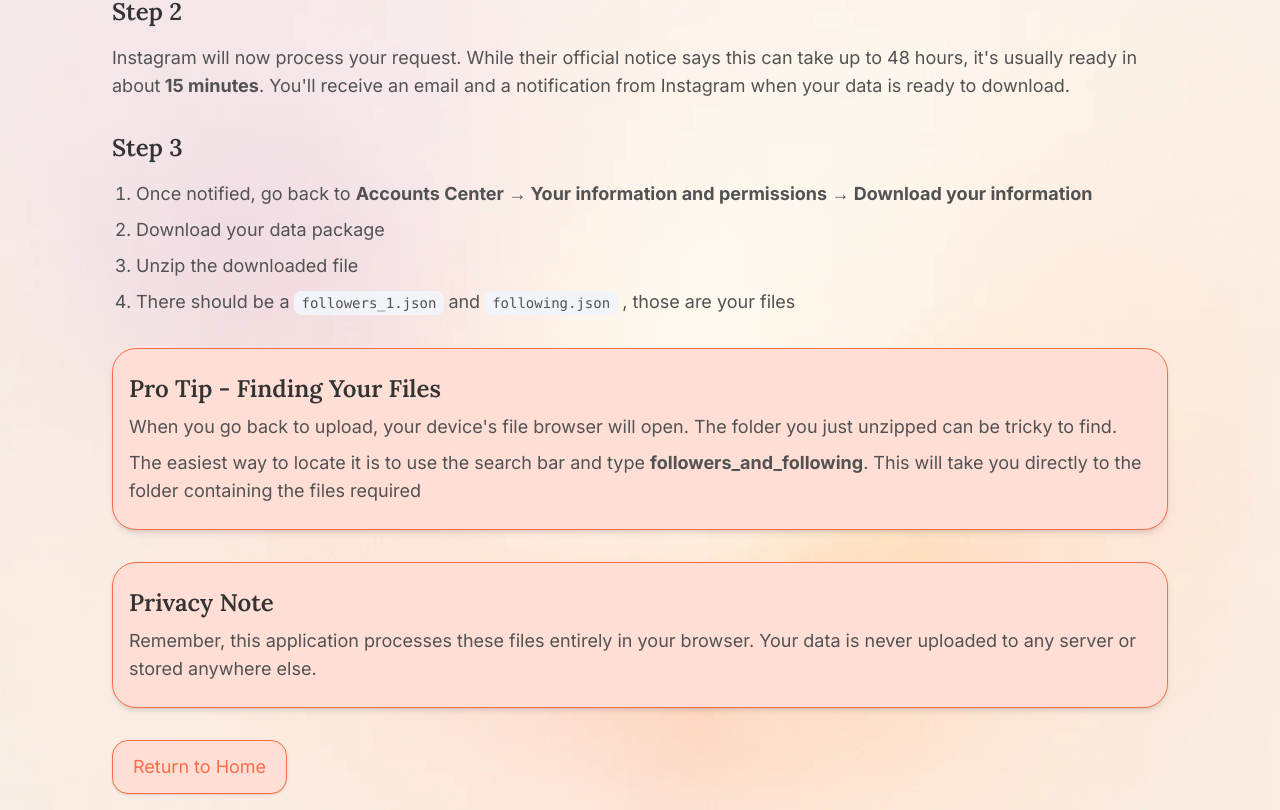
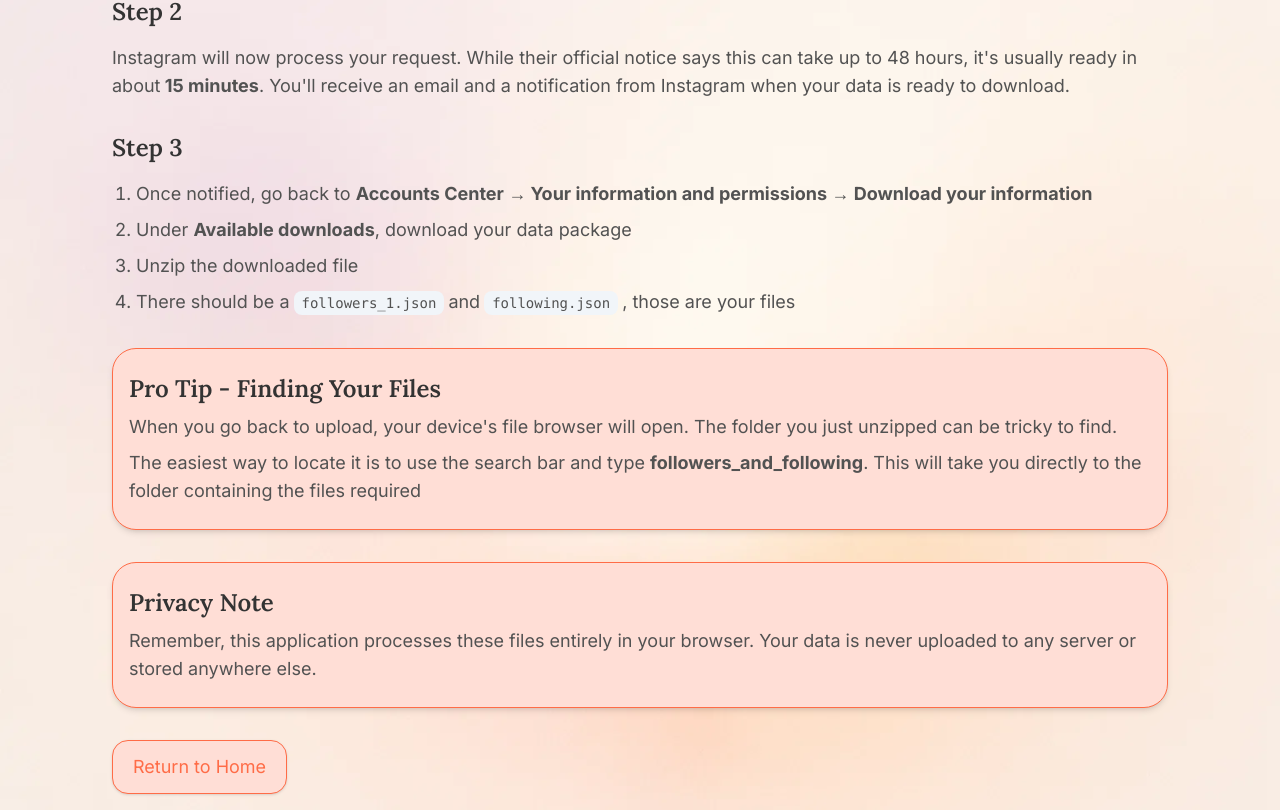
Before and after one commit to Eric-Zhang-Developer/follow-diff, a Next.js app: page /tutorial in a window 1280 px wide. Shown: the part 854-1664 px from the top of the page. Built offline with nearby package versions, Linux system fonts and the light colour scheme.

Commit message:
feat: more specificity in sub-step 2 of step 3

```diff
--- a/src/app/tutorial/page.tsx
+++ b/src/app/tutorial/page.tsx
@@ -85,7 +85,7 @@ export default function Tutorial() {
                 your information{" "}
               </strong>
             </li>
-            <li>Download your data package</li>
+            <li>Under <strong>Available downloads</strong>, download your data package</li>
             <li>Unzip the downloaded file</li>
             <li>
               There should be a
```
